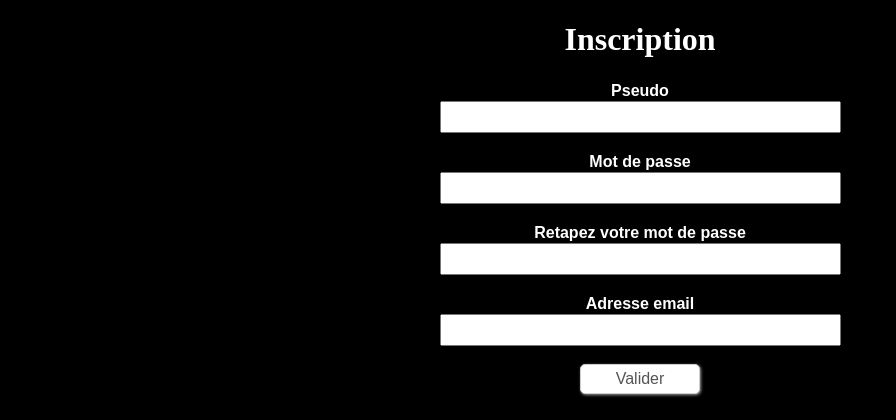
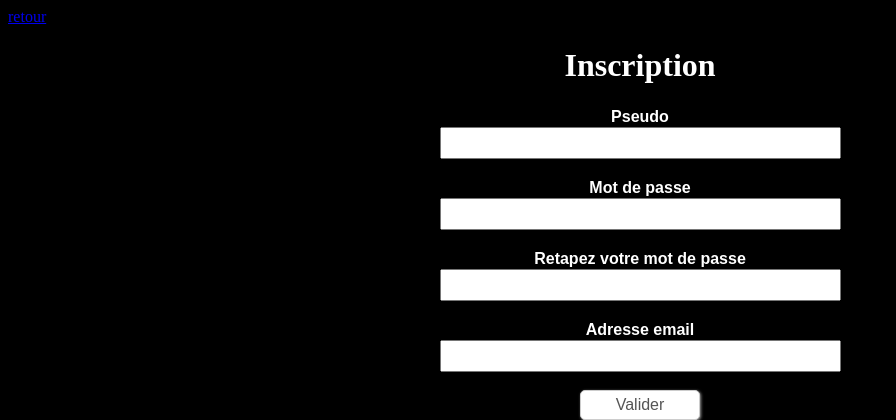
Before and after one commit to Francois72/writerBlog, a PHP site: page /tests/view/frontend/inscription.php in a window 1280 px wide. Shown: the top 420 px of the page, without its empty margins (0-896 px from the left). Run offline with PHP 8.4, Linux system fonts and the light colour scheme.

Commit message:
rajout d'un lien pour sortir de la page

```diff
--- a/view/frontend/inscription.php
+++ b/view/frontend/inscription.php
@@ -10,6 +10,7 @@
 
 
     <body>
+    <a href="index.php">retour</a>
 
      <h1>Inscription</h1>
 
```
